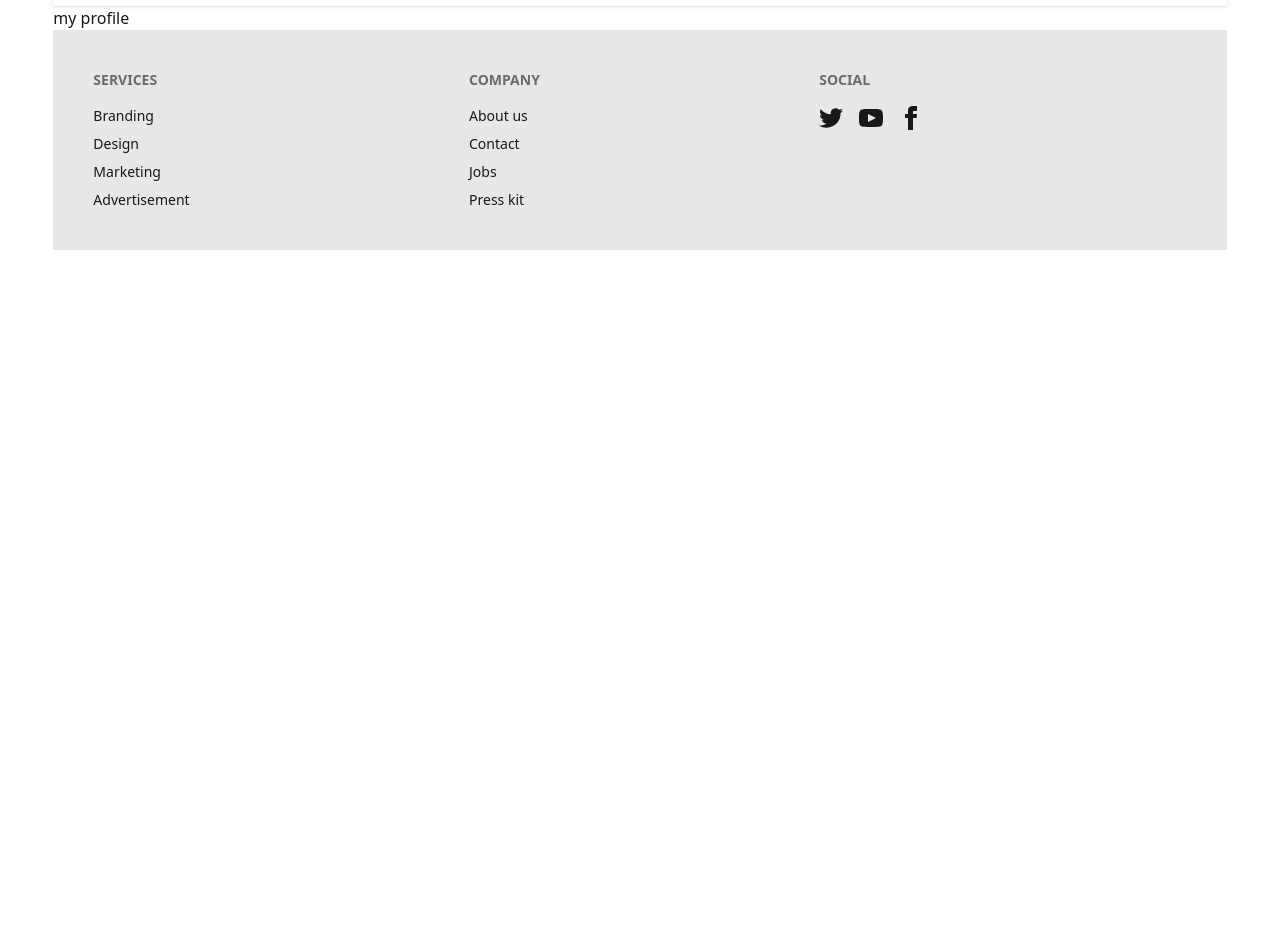
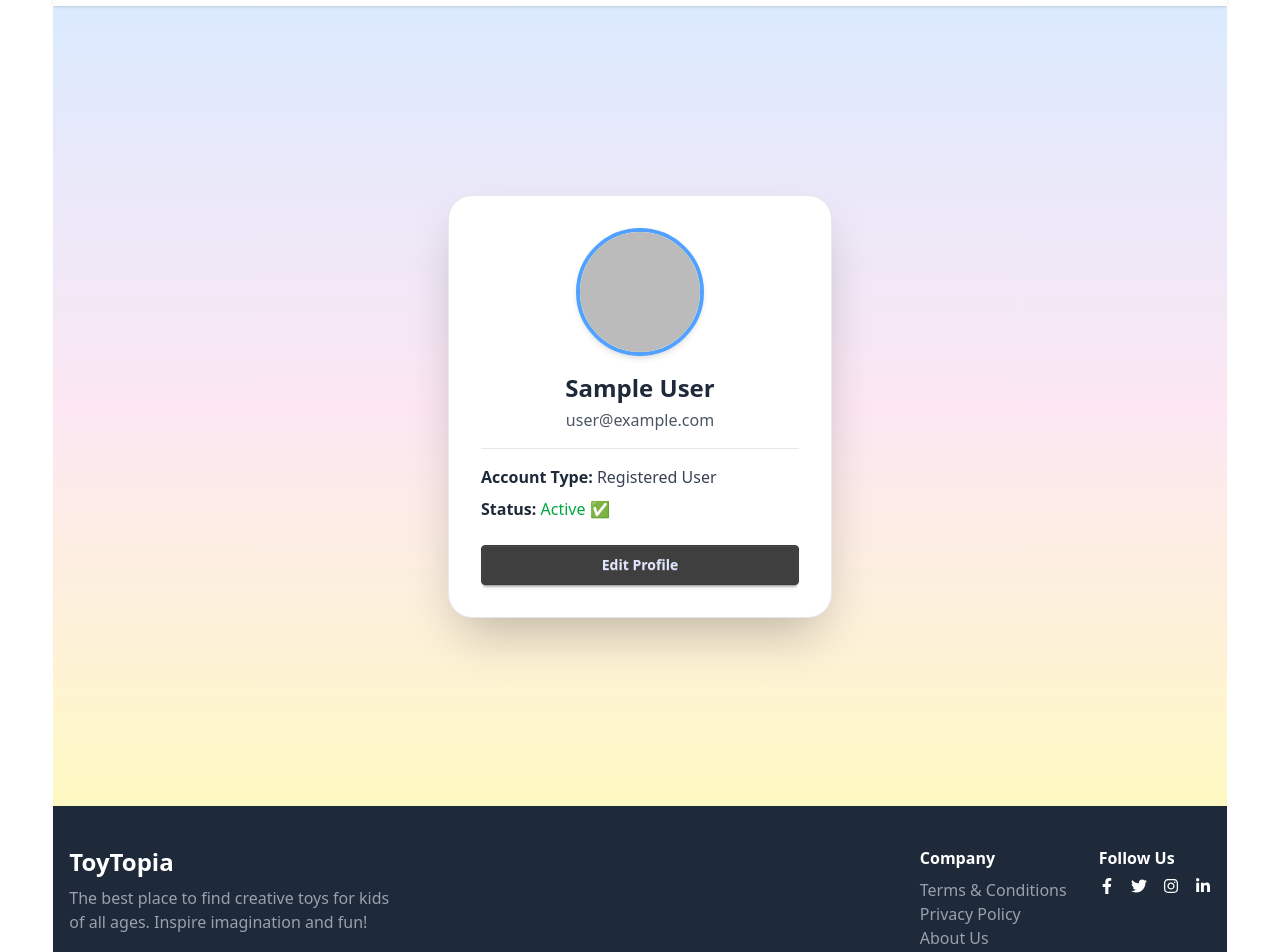
Before and after one commit to Mokim2005/toytopia-simple-project, a React (Vite) app: page /myprofile in a window 1280 px wide. Shown: the part 80-1032 px from the top of the page. Before the commit the page ends 800 px from the top, so only its background shows below. Built offline with nearby package versions, Linux system fonts and the light colour scheme; no server answers; sample sign-in values are in the browser's storage.

Commit message:
my profile page added

```diff
--- a/src/Components/Footer.jsx
+++ b/src/Components/Footer.jsx
@@ -1,60 +1,81 @@
 import React from "react";
+import {
+  FaFacebookF,
+  FaTwitter,
+  FaInstagram,
+  FaLinkedinIn,
+} from "react-icons/fa";
 
 const Footer = () => {
   return (
-    <footer className="footer sm:footer-horizontal bg-base-300 text-base-content p-10">
-      <nav>
-        <h6 className="footer-title">Services</h6>
-        <a className="link link-hover">Branding</a>
-        <a className="link link-hover">Design</a>
-        <a className="link link-hover">Marketing</a>
-        <a className="link link-hover">Advertisement</a>
-      </nav>
-      <nav>
-        <h6 className="footer-title">Company</h6>
-        <a className="link link-hover">About us</a>
-        <a className="link link-hover">Contact</a>
-        <a className="link link-hover">Jobs</a>
-        <a className="link link-hover">Press kit</a>
-      </nav>
-      <nav>
-        <h6 className="footer-title">Social</h6>
-        <div className="grid grid-flow-col gap-4">
-          <a>
-            <svg
-              xmlns="http://www.w3.org/2000/svg"
-              width="24"
-              height="24"
-              viewBox="0 0 24 24"
-              className="fill-current"
+    <footer className="bg-gray-800 text-white py-10">
+      <div className="container mx-auto px-4 flex flex-col md:flex-row justify-between items-center md:items-start gap-6">
+        {/* Logo & Description */}
+        <div className="text-center md:text-left">
+          <h1 className="text-2xl font-bold mb-2">ToyTopia</h1>
+          <p className="text-gray-400 max-w-xs">
+            The best place to find creative toys for kids of all ages. Inspire
+            imagination and fun!
+          </p>
+        </div>
+
+        {/* Links */}
+        <div className="flex flex-col md:flex-row gap-8">
+          <div>
+            <h2 className="font-semibold mb-2">Company</h2>
+            <ul>
+              <li>
+                <a
+                  href="/terms"
+                  className="text-gray-400 hover:text-white transition-colors"
                 >
-              <path d="M24 4.557c-.883.392-1.832.656-2.828.775 1.017-.609 1.798-1.574 2.165-2.724-.951.564-2.005.974-3.127 1.195-.897-.957-2.178-1.555-3.594-1.555-3.179 0-5.515 2.966-4.797 6.045-4.091-.205-7.719-2.165-10.148-5.144-1.29 2.213-.669 5.108 1.523 6.574-.806-.026-1.566-.247-2.229-.616-.054 2.281 1.581 4.415 3.949 4.89-.693.188-1.452.232-2.224.084.626 1.956 2.444 3.379 4.6 3.419-2.07 1.623-4.678 2.348-7.29 2.04 2.179 1.397 4.768 2.212 7.548 2.212 9.142 0 14.307-7.721 13.995-14.646.962-.695 1.797-1.562 2.457-2.549z"></path>
-            </svg>
+                  Terms & Conditions
                 </a>
-          <a>
-            <svg
-              xmlns="http://www.w3.org/2000/svg"
-              width="24"
-              height="24"
-              viewBox="0 0 24 24"
-              className="fill-current"
+              </li>
+              <li>
+                <a
+                  href="/privacy"
+                  className="text-gray-400 hover:text-white transition-colors"
                 >
-              <path d="M19.615 3.184c-3.604-.246-11.631-.245-15.23 0-3.897.266-4.356 2.62-4.385 8.816.029 6.185.484 8.549 4.385 8.816 3.6.245 11.626.246 15.23 0 3.897-.266 4.356-2.62 4.385-8.816-.029-6.185-.484-8.549-4.385-8.816zm-10.615 12.816v-8l8 3.993-8 4.007z"></path>
-            </svg>
+                  Privacy Policy
                 </a>
-          <a>
-            <svg
-              xmlns="http://www.w3.org/2000/svg"
-              width="24"
-              height="24"
-              viewBox="0 0 24 24"
-              className="fill-current"
+              </li>
+              <li>
+                <a
+                  href="/about"
+                  className="text-gray-400 hover:text-white transition-colors"
                 >
-              <path d="M9 8h-3v4h3v12h5v-12h3.642l.358-4h-4v-1.667c0-.955.192-1.333 1.115-1.333h2.885v-5h-3.808c-3.596 0-5.192 1.583-5.192 4.615v3.385z"></path>
-            </svg>
+                  About Us
+                </a>
+              </li>
+            </ul>
+          </div>
+
+          {/* Social Media */}
+          <div>
+            <h2 className="font-semibold mb-2">Follow Us</h2>
+            <div className="flex gap-4">
+              <a href="#" className="hover:text-blue-500 transition-colors">
+                <FaFacebookF />
+              </a>
+              <a href="#" className="hover:text-blue-400 transition-colors">
+                <FaTwitter />
+              </a>
+              <a href="#" className="hover:text-pink-500 transition-colors">
+                <FaInstagram />
+              </a>
+              <a href="#" className="hover:text-blue-700 transition-colors">
+                <FaLinkedinIn />
               </a>
             </div>
-      </nav>
+          </div>
+        </div>
+      </div>
+
+      {/* Bottom Bar */}
+      <div className="mt-8 border-t border-gray-700 pt-4 text-center text-gray-500 text-sm">
+        © {new Date().getFullYear()} ToyTopia. All rights reserved.
+      </div>
     </footer>
   );
 };
--- a/src/Components/Navber.jsx
+++ b/src/Components/Navber.jsx
@@ -2,6 +2,7 @@ import React, { use } from "react";
 import { NavLink } from "react-router";
 import logoImg from "../assets/logo-img.jpeg";
 import { AuthContext } from "../Context/AuthContext";
+import { FaUser } from "react-icons/fa";
 
 const Navber = () => {
   const { user, signOutUser } = use(AuthContext);
@@ -87,14 +88,29 @@ const Navber = () => {
       <div className="navbar-center hidden lg:flex">
         <ul className="menu menu-horizontal px-1">{links}</ul>
       </div>
-      <div className="navbar-end">
+      <div className="navbar-end gap-x-3">
+        {user && user.photoURL ? (
+          <img
+            src={user.photoURL}
+            alt="User"
+            className="w-12 h-12 rounded-full object-cover"
+          />
+        ) : (
+          <FaUser className="text-3xl text-gray-600" />
+        )}
+
         {user ? (
-          <a onClick={handleSignOut} className="btn">
-            SignOut
-          </a>
+          <button
+            onClick={handleSignOut}
+            className="btn bg-gradient-to-r from-pink-500 to-orange-400 border-none text-white hover:from-orange-400 hover:to-pink-500 transition-all"
+          >
+            LogOut
+          </button>
         ) : (
           <NavLink to="/login">
-            <li className="btn">Login</li>
+            <button className="btn bg-gradient-to-r from-pink-500 to-orange-400 border-none text-white hover:from-orange-400 hover:to-pink-500 transition-all">
+              LogIn
+            </button>
           </NavLink>
         )}
       </div>
--- a/src/Components/Pages/MyProfile.jsx
+++ b/src/Components/Pages/MyProfile.jsx
@@ -1,11 +1,52 @@
-import React from 'react';
+import React, { use } from "react";
+import { AuthContext } from "../../Context/AuthContext";
 
 const MyProfile = () => {
-    return (
-        <div>
-            <h1>my profile</h1>
+  const { user } = use(AuthContext);
+
+  return (
+    <div className="min-h-screen bg-gradient-to-b from-blue-100 via-pink-100 to-yellow-100 flex justify-center items-center px-4">
+      <div className="bg-white shadow-2xl rounded-3xl p-8 max-w-sm w-full text-center border border-gray-200">
+        {/* Profile Image */}
+        <div className="flex justify-center mb-4">
+          <img
+            src={
+              user?.photoURL ||
+              "https://cdn-icons-png.flaticon.com/512/847/847969.png"
+            }
+            alt="User"
+            className="w-32 h-32 rounded-full object-cover border-4 border-blue-400 shadow-md"
+          />
         </div>
-    );
+
+        {/* User Info */}
+        <h1 className="text-2xl font-bold text-gray-800 mb-1">
+          {user?.displayName || "Guest User"}
+        </h1>
+        <p className="text-gray-600 mb-4">{user?.email || "No email found"}</p>
+
+        {/* Divider */}
+        <div className="border-t border-gray-200 my-4"></div>
+
+        {/* Profile Details */}
+        <div className="space-y-2 text-left text-gray-700">
+          <p>
+            <span className="font-semibold text-gray-800">Account Type:</span>{" "}
+            {user ? "Registered User" : "Guest"}
+          </p>
+          <p>
+            <span className="font-semibold text-gray-800">Status:</span>{" "}
+            <span className="text-green-600 font-medium">
+              {user ? "Active ✅" : "Inactive ❌"}
+            </span>
+          </p>
+        </div>
+
+        {/* Action Button */}
+        <button className="mt-6 btn btn-primary w-full">Edit Profile</button>
+      </div>
+    </div>
+  );
 };
 
 export default MyProfile;
--- a/src/Components/Pages/Register.jsx
+++ b/src/Components/Pages/Register.jsx
@@ -1,5 +1,5 @@
 import React, { use, useState } from "react";
-import { Link } from "react-router";
+import { Link, useNavigate } from "react-router";
 import { AuthContext } from "../../Context/AuthContext";
 
 import Swal from "sweetalert2";
@@ -8,11 +8,14 @@ import "react-toastify/dist/ReactToastify.css";
 import { FaEye, FaEyeSlash } from "react-icons/fa";
 
 const Register = () => {
-  const { creatUser } = use(AuthContext);
+  const { creatUser, updateUser, setUser } = use(AuthContext);
   const [showPassword, setShowPassword] = useState(false);
-
+  const navigate = useNavigate();
   const handleRegister = (e) => {
     e.preventDefault();
+
+    const name = e.target.name.value;
+    const photo = e.target.photo.value;
     const email = e.target.email.value;
     const password = e.target.password.value;
     console.log(email, password);
@@ -37,8 +40,16 @@ const Register = () => {
     // If the password is valid, then call creatUser
     creatUser(email, password)
       .then((result) => {
-        console.log(result);
-
+        const user = result.user;
+        updateUser({ displayName: name, photoURL: photo })
+          .then(() => {
+            setUser({ ...user, displayName: name, photoURL: photo });
+            navigate('/')
+          })
+          .catch((error) => {
+            console.log(error);
+            setUser(user);
+          });
         // Success alert
         Swal.fire({
           title: "Registration Successful!",
@@ -77,7 +88,7 @@ const Register = () => {
               {/* PhotoUrl  */}
               <label className="label">PhotoUrl</label>
               <input
-                name="Photo"
+                name="photo"
                 type="text"
                 className="input"
                 placeholder="PhotoUrl"
--- a/src/Context/AuthProvider.jsx
+++ b/src/Context/AuthProvider.jsx
@@ -7,6 +7,7 @@ import {
   signInWithEmailAndPassword,
   signInWithPopup,
   signOut,
+  updateProfile,
 } from "firebase/auth";
 import { auth } from "../Firebase/Firebase.init";
 
@@ -57,13 +58,19 @@ const signInWithGoogle =()=>{
     };
   }, []);
 
+const updateUser = (updatedData)=>{
+  return updateProfile(auth.currentUser, updatedData)
+}
+
   const userInfo = {
     creatUser,
     signInUser,
     user,
+    setUser,
     signOutUser,
     loading,
-    signInWithGoogle
+    signInWithGoogle,
+    updateUser
   };
 
   return <AuthContext value={userInfo}>{children}</AuthContext>;
```
Lines whose indentation alone changed are shown as unchanged.
